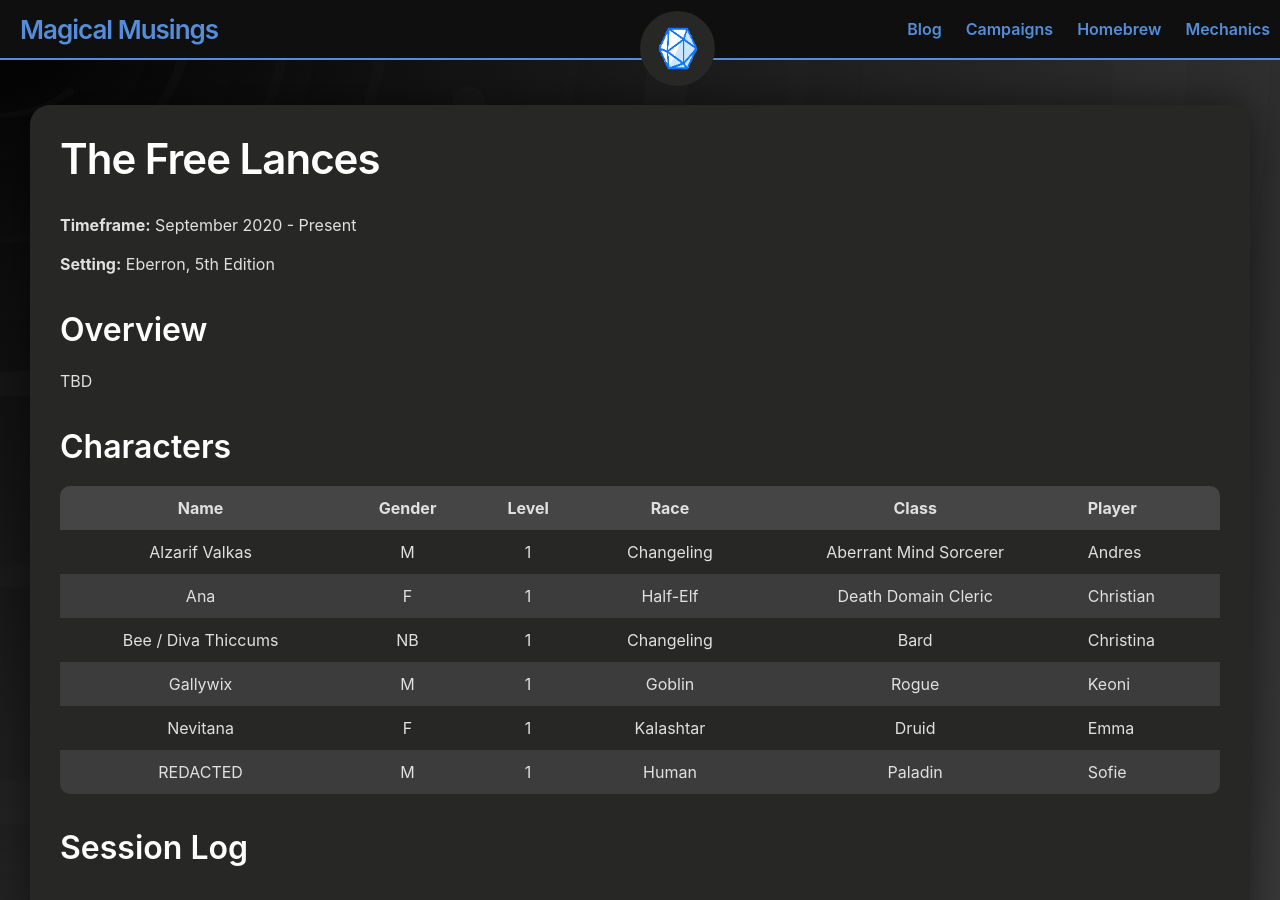
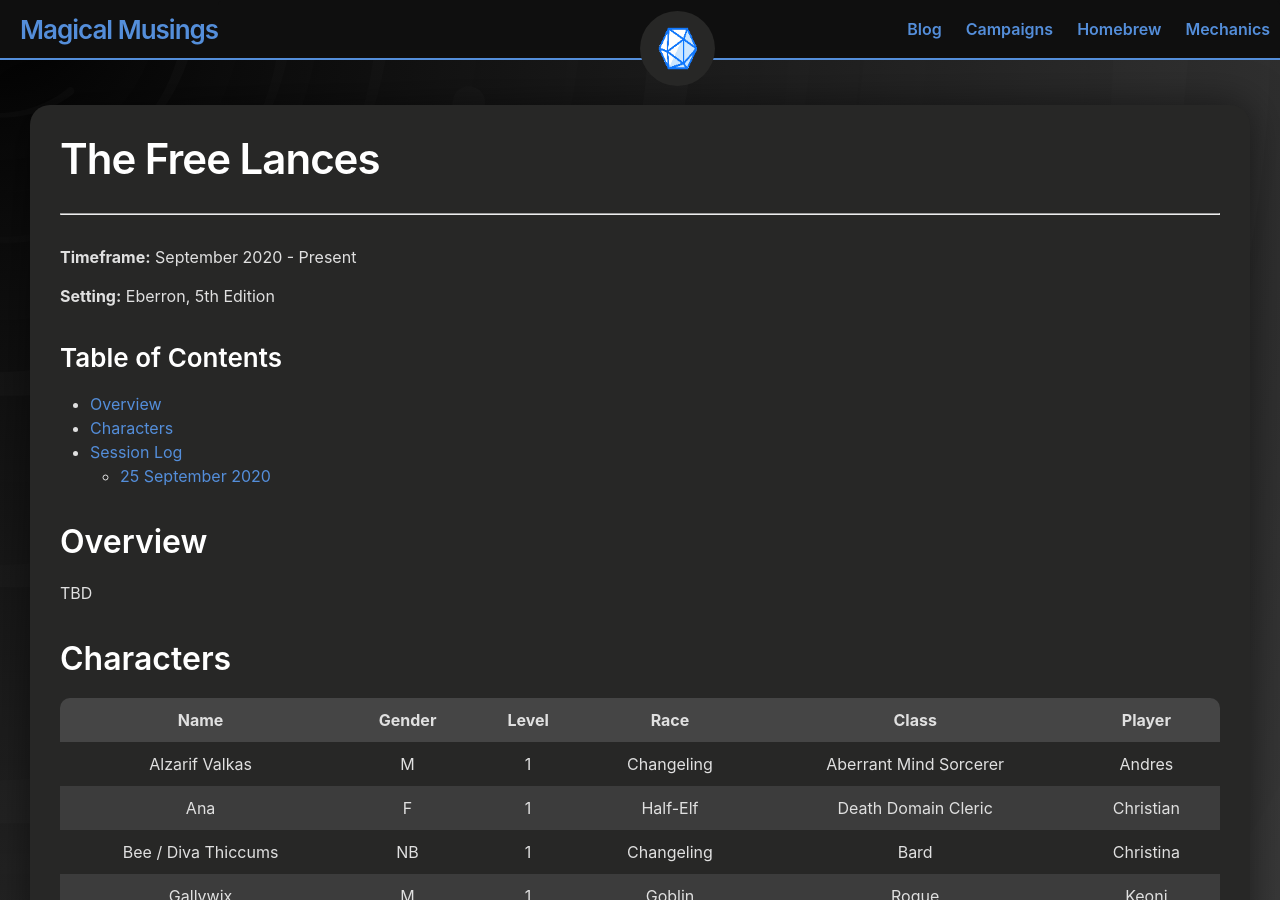
Before and after one commit to andersthemagi/magicalmusings.github.io, a Jekyll site: the page built from _posts/2020-10-05-campaign-free-lances.md, in a window 1280 px wide and 900 px high. Built offline with Jekyll 4.4.1, drawn with Linux system fonts in a browser that asks for light colours.

Commit message:
Update 2020-10-05-campaign-free-lances.md

```diff
--- a/_posts/2020-10-05-campaign-free-lances.md
+++ b/_posts/2020-10-05-campaign-free-lances.md
@@ -6,9 +6,17 @@ categories: Campaigns
 author: Andres Sepulveda
 ---
 
+<hr>
+
 **Timeframe:** September 2020 - Present
 
 **Setting:** Eberron, 5th Edition
+
+### Table of Contents
+{:.no_toc}
+
+* TOC
+{:toc}
 
 ## Overview
 
@@ -17,7 +25,7 @@ TBD
 ## Characters
 
 |Name|Gender|Level|Race|Class|Player|
-|:--:|:---:|:--:|:---:|:----:|
+|:--:|:---:|:--:|:---:|:----:|:----:|
 |Alzarif Valkas|M|1|Changeling|Aberrant Mind Sorcerer|Andres|
 |Ana|F|1|Half-Elf|Death Domain Cleric|Christian|
 |Bee / Diva Thiccums|NB|1|Changeling|Bard|Christina|
```
